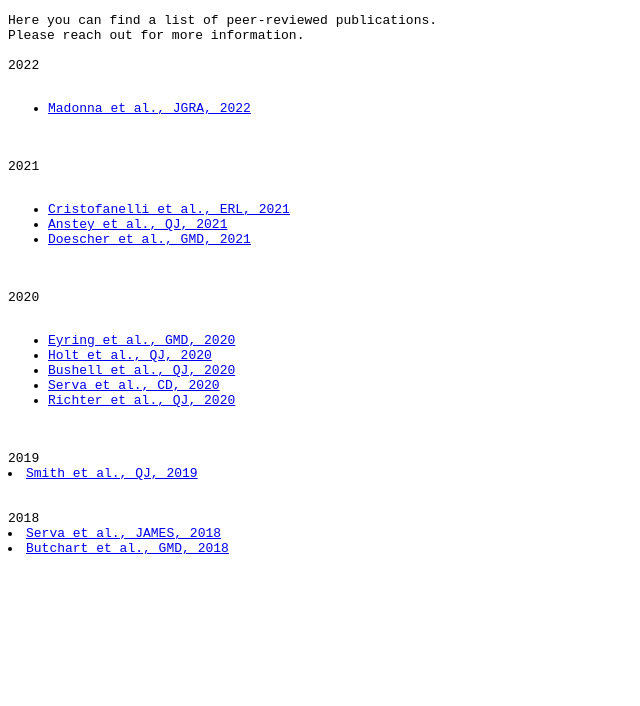
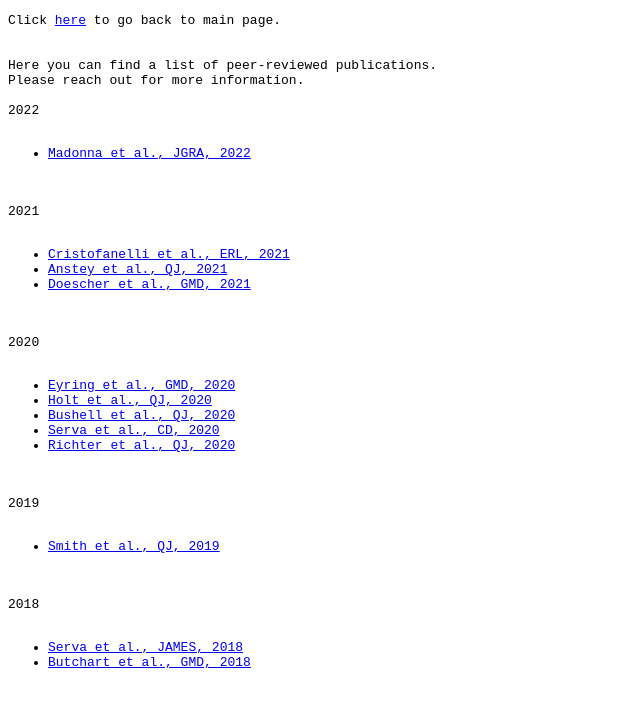
Before and after one commit to fserva/fserva.github.io, a plain HTML site: page publications.html in a window 1280 px wide. Shown: the whole page, without its empty margins (0-640 px from the left). Drawn offline with Linux system fonts and the light colour scheme.

Commit message:
added link

```diff
--- a/publications.html
+++ b/publications.html
@@ -6,6 +6,9 @@
 
 <body>
 <pre>
+Click <a href="index.html">here</a> to go back to main page.
+
+
 Here you can find a list of peer-reviewed publications.
 Please reach out for more information.
 
@@ -31,13 +34,15 @@ Please reach out for more information.
 </ul>
 
 2019
+<ul>
 <li><a href="https://doi.org/10.1002/qj.3690">Smith et al., QJ, 2019</a>
-
+</ul>
 
 2018
+<ul>
 <li><a href="https://doi.org/10.1029/2018MS001297">Serva et al., JAMES, 2018</a>
 <li><a href="https://doi.org/10.5194/gmd-11-1009-2018">Butchart et al., GMD, 2018</a>
-
+</ul>
 </pre>
 
 </body>
```
